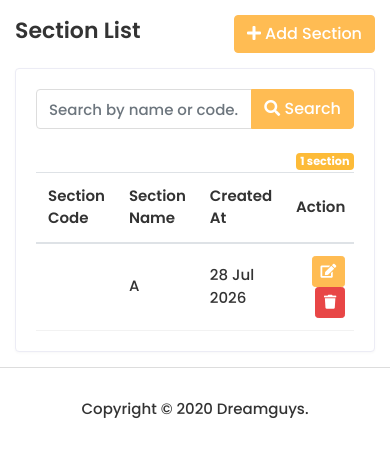
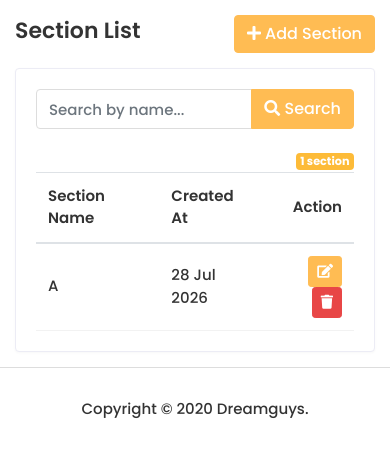
Before and after one commit to RAKIB6348/sms_project, a Django app: page /academic/sections/ in a window 390 px wide. Shown: the part 60-517 px from the top of the page. Run offline with Django 5.2, Linux system fonts and the light colour scheme; data comes from the database, SQL or seed files in the repository; both versions use the stored data as it was before the commit; some libraries are stand-ins or nearby versions.

Commit message:
update section models views templates

```diff
--- a/academic/models.py
+++ b/academic/models.py
@@ -14,12 +14,11 @@ class AcademicYear(models.Model):
 
 class Section(models.Model):
     name = models.CharField(max_length=50)
-    code = models.CharField(max_length=20, unique=True, default='')
     created_at = models.DateTimeField(auto_now_add=True)
     updated_at = models.DateTimeField(auto_now=True)
 
     def __str__(self):
-        return f"{self.name} ({self.code})"
+        return f"{self.name}"
 
 
 
--- a/academic/views.py
+++ b/academic/views.py
@@ -69,9 +69,7 @@ def section_list(request):
     search_query = request.GET.get('q', '')
 
     if search_query:
-        sections = sections.filter(
-            Q(name__icontains=search_query) | Q(code__icontains=search_query)
-        )
+        sections = sections.filter(name__icontains=search_query)
 
     context = {
         'sections': sections,
@@ -83,13 +81,7 @@ def section_list(request):
 def section_add(request):
     if request.method == 'POST':
         name = request.POST.get('name')
-        code = request.POST.get('code')
-
-        if Section.objects.filter(code=code).exists():
-            messages.error(request, 'Section code already exists.')
-            return render(request, 'academic/section/add-section.html', {'form_data': {'name': name, 'code': code}})
-
-        Section.objects.create(name=name, code=code)
+        Section.objects.create(name=name)
         messages.success(request, 'Section added successfully.')
         return redirect('section_list')
 
@@ -99,15 +91,7 @@ def section_add(request):
 def section_edit(request, pk):
     section = Section.objects.get(pk=pk)
     if request.method == 'POST':
-        name = request.POST.get('name')
-        code = request.POST.get('code')
-
-        if Section.objects.filter(code=code).exclude(pk=pk).exists():
-            messages.error(request, 'Section code already exists.')
-            return render(request, 'academic/section/edit-section.html', {'section': section, 'form_data': {'name': name, 'code': code}})
-
-        section.name = name
-        section.code = code
+        section.name = request.POST.get('name')
         section.save()
         messages.success(request, 'Section updated successfully.')
         return redirect('section_list')
--- a/templates/academic/section/add-section.html
+++ b/templates/academic/section/add-section.html
@@ -32,12 +32,6 @@
               </div>
               <div class="col-12 col-sm-6">
                 <div class="form-group">
-                  <label>Section Code</label>
-                  <input type="text" class="form-control" name="code" value="{{ form_data.code|default:'' }}" required>
-                </div>
-              </div>
-              <div class="col-12 col-sm-6">
-                <div class="form-group">
                   <label>Section Name</label>
                   <input type="text" class="form-control" name="name" value="{{ form_data.name|default:'' }}" required>
                 </div>
--- a/templates/academic/section/section_list.html
+++ b/templates/academic/section/section_list.html
@@ -26,7 +26,7 @@
               <div class="form-group">
                 <form method="get" action="{% url 'section_list' %}">
                   <div class="input-group">
-                    <input type="text" class="form-control" name="q" placeholder="Search by name or code..." value="{{ search_query|default:'' }}">
+                    <input type="text" class="form-control" name="q" placeholder="Search by name..." value="{{ search_query|default:'' }}">
                     <div class="input-group-append">
                       <button class="btn btn-primary" type="submit"><i class="fas fa-search"></i> Search</button>
                       {% if search_query %}
@@ -46,7 +46,6 @@
             <table class="table table-hover table-center mb-0">
               <thead>
                 <tr>
-                  <th>Section Code</th>
                   <th>Section Name</th>
                   <th>Created At</th>
                   <th class="text-right">Action</th>
@@ -55,17 +54,16 @@
               <tbody>
                 {% for section in sections %}
                 <tr>
-                  <td>{{ section.code }}</td>
                   <td>{{ section.name }}</td>
                   <td>{{ section.created_at|date:"d M Y" }}</td>
                   <td class="text-right">
-                    <a href="{% url 'section_edit' section.pk %}" class="btn btn-sm btn-primary"><i class="fas fa-edit"></i></a>
+                    <button type="button" class="btn btn-sm btn-primary edit-btn" data-id="{{ section.pk }}" data-name="{{ section.name }}"><i class="fas fa-edit"></i></button>
                     <button type="button" class="btn btn-sm btn-danger delete-btn" data-url="{% url 'section_delete' section.pk %}" data-name="{{ section.name }}"><i class="fas fa-trash"></i></button>
                   </td>
                 </tr>
                 {% empty %}
                 <tr>
-                  <td colspan="4" class="text-center">No sections found.</td>
+                  <td colspan="3" class="text-center">No sections found.</td>
                 </tr>
                 {% endfor %}
               </tbody>
@@ -73,6 +71,33 @@
           </div>
         </div>
       </div>
+    </div>
+  </div>
+</div>
+
+<!-- Edit Section Modal -->
+<div class="modal fade" id="editModal" tabindex="-1" role="dialog" aria-labelledby="editModalLabel" aria-hidden="true">
+  <div class="modal-dialog modal-dialog-centered" role="document">
+    <div class="modal-content">
+      <div class="modal-header">
+        <h5 class="modal-title" id="editModalLabel">Edit Section</h5>
+        <button type="button" class="close" data-dismiss="modal" aria-label="Close">
+          <span aria-hidden="true">&times;</span>
+        </button>
+      </div>
+      <form method="post" id="editSectionForm">
+        {% csrf_token %}
+        <div class="modal-body">
+          <div class="form-group">
+            <label>Section Name</label>
+            <input type="text" class="form-control" name="name" id="editSectionName" required>
+          </div>
+        </div>
+        <div class="modal-footer">
+          <button type="button" class="btn btn-secondary" data-dismiss="modal">Cancel</button>
+          <button type="submit" class="btn btn-primary">Update</button>
+        </div>
+      </form>
     </div>
   </div>
 </div>
@@ -100,6 +125,23 @@
 
 <script>
 document.addEventListener('DOMContentLoaded', function() {
+  // Edit Modal
+  var editBtns = document.querySelectorAll('.edit-btn');
+  var editModal = document.getElementById('editModal');
+  var editSectionName = document.getElementById('editSectionName');
+  var editSectionForm = document.getElementById('editSectionForm');
+
+  editBtns.forEach(function(btn) {
+    btn.addEventListener('click', function() {
+      var id = this.getAttribute('data-id');
+      var name = this.getAttribute('data-name');
+      editSectionName.value = name;
+      editSectionForm.action = '/academic/sections/edit/' + id + '/';
+      $('#editModal').modal('show');
+    });
+  });
+
+  // Delete Modal
   var deleteBtns = document.querySelectorAll('.delete-btn');
   var deleteModal = document.getElementById('deleteModal');
   var sectionNameSpan = document.getElementById('sectionName');
```
Also changed, not shown: academic/migrations/0004_remove_section_code.py (added), db.sqlite3.
